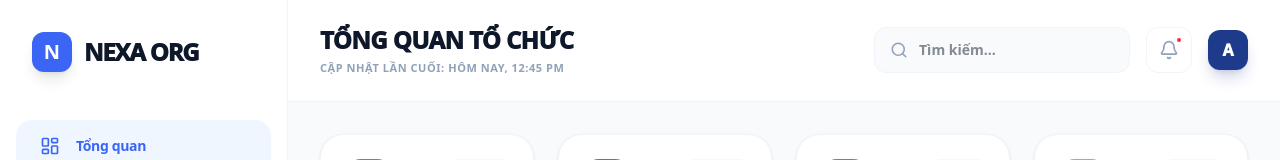
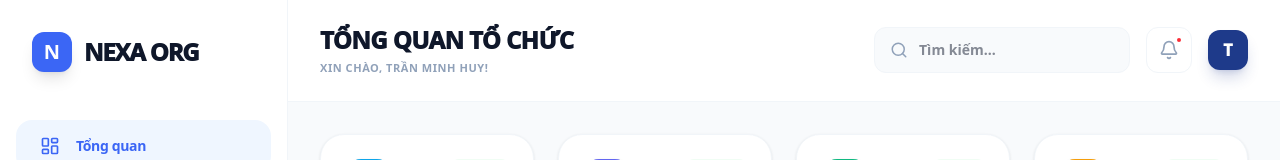
Before and after one commit to minhhuyzzz/NEXA-Platform, a React (Vite) app: page /admin in a window 1280 px wide. Shown: the top 160 px of the page. Built offline with nearby package versions, Linux system fonts and the light colour scheme.

Commit message:
feat: upgrade dashboard with real recharts area chart

```diff
--- a/src/modules/organization/pages/Dashboard.jsx
+++ b/src/modules/organization/pages/Dashboard.jsx
@@ -33,14 +33,14 @@
   const navigate = useNavigate();
   const location = useLocation();
 
-  // Logic chào hỏi (Không ảnh hưởng giao diện)
+  // Logic chào hỏi dựa trên tên bạn
   const savedUser = JSON.parse(localStorage.getItem('nexa_user') || '{}');
-  const adminName = savedUser.fullName || "Admin Nexa";
+  const adminName = savedUser.fullName || "Trần Minh Huy";
 
   return (
     <div className="flex h-screen bg-[#f8fafc] font-sans text-slate-900 overflow-hidden text-left">
 
-      {/* 1. SIDEBAR: Đã thay thế Component OrgSidebar bằng code trực tiếp để fix lỗi Link */}
+      {/* 1. SIDEBAR (Gộp trực tiếp để tránh lỗi file components) */}
       <aside className="w-72 bg-white border-r border-slate-100 flex flex-col h-screen shrink-0">
         <div className="p-8 flex items-center gap-3">
           <div className="w-10 h-10 bg-[#3b66f5] rounded-xl flex items-center justify-center text-white font-black text-xl shadow-lg">N</div>
@@ -48,12 +48,10 @@
         </div>
 
         <nav className="flex-1 px-4 py-4 space-y-2">
-          {/* NÚT TỔNG QUAN (Active) */}
           <button onClick={() => navigate('/admin')} className="w-full flex items-center gap-4 px-6 py-4 rounded-2xl transition-all font-bold text-sm bg-blue-50 text-[#3b66f5]">
             <LayoutDashboard size={20}/> <span className="tracking-tight">Tổng quan</span>
           </button>
 
-          {/* NÚT QUẢN LÝ NHÂN SỰ (Đã gắn Link chuẩn) */}
           <button onClick={() => navigate('/admin/users')} className="w-full flex items-center gap-4 px-6 py-4 rounded-2xl transition-all font-bold text-sm text-slate-400 hover:bg-slate-50">
             <Users size={20}/> <span className="tracking-tight">Quản lý Nhân sự</span>
           </button>
@@ -80,13 +78,13 @@
         </div>
       </aside>
 
-      {/* 2. NỘI DUNG CHÍNH (GIỮ NGUYÊN 100% GIAO DIỆN CỦA BẠN) */}
+      {/* 2. NỘI DUNG CHÍNH (GIAO DIỆN GỐC CỦA BẠN) */}
       <main className="flex-1 flex flex-col h-full overflow-hidden">
 
         <header className="px-8 py-6 border-b border-slate-100 bg-white flex justify-between items-center shrink-0">
           <div>
             <h1 className="text-2xl font-[1000] tracking-tight uppercase text-[#0F172A]">Tổng quan Tổ chức</h1>
-            <p className="text-slate-400 text-[11px] font-bold uppercase tracking-wider mt-1">Cập nhật lần cuối: Hôm nay, 12:45 PM</p>
+            <p className="text-slate-400 text-[11px] font-bold uppercase tracking-wider mt-1">Xin chào, {adminName}!</p>
           </div>
           <div className="flex items-center gap-4">
             <div className="relative hidden md:block">
@@ -97,7 +95,7 @@
               <Bell size={20} />
               <span className="absolute top-2 right-2 w-2 h-2 bg-red-500 rounded-full border-2 border-white"></span>
             </button>
-            <div className="w-10 h-10 rounded-xl bg-[#1e3a8a] flex items-center justify-center text-white font-[1000] shadow-lg shadow-blue-900/20">
+            <div className="w-10 h-10 rounded-xl bg-[#1e3a8a] flex items-center justify-center text-white font-[1000] shadow-lg shadow-blue-900/20 uppercase">
               {adminName.charAt(0)}
             </div>
           </div>
@@ -114,6 +112,7 @@
             </div>
 
             <div className="grid grid-cols-1 lg:grid-cols-3 gap-8">
+
               <div className="lg:col-span-2 bg-white p-6 rounded-[32px] border border-slate-100 shadow-sm">
                 <div className="flex justify-between items-center mb-8">
                   <h3 className="text-sm font-[1000] uppercase tracking-wider text-slate-800">Xu hướng Năng lực Số</h3>
@@ -122,8 +121,9 @@
                   </button>
                 </div>
 
+                {/* SỬA LỖI TRẮNG MÀN HÌNH Ở ĐÂY: Đặt height={300} thay vì 100% */}
                 <div style={{ height: '300px', width: '100%' }}>
-                  <ResponsiveContainer width="100%" height="100%">
+                  <ResponsiveContainer width="100%" height={300}>
                     <AreaChart data={chartData}>
                       <defs>
                         <linearGradient id="colorScore" x1="0" y1="0" x2="0" y2="1">
@@ -142,7 +142,7 @@
               </div>
 
               <div className="bg-white p-6 rounded-[32px] border border-slate-100 shadow-sm">
-                <div className="flex justify-between items-center mb-6">
+                <div className="flex justify-between items-center mb-6 text-left">
                   <h3 className="text-sm font-[1000] uppercase tracking-wider text-slate-800">Top Học viên Xuất sắc</h3>
                   <button className="text-[10px] font-bold text-blue-600 hover:underline">Xem tất cả</button>
                 </div>
@@ -155,7 +155,7 @@
                   <UserRow name="Hoàng Anh E" dept="Sales" score="885" />
                 </div>
 
-                <div className="mt-6 p-4 bg-green-50 rounded-2xl border border-green-100">
+                <div className="mt-6 p-4 bg-green-50 rounded-2xl border border-green-100 text-left">
                   <div className="flex items-center gap-2 mb-1">
                     <Leaf size={14} className="text-green-600" />
                     <span className="text-[10px] font-[1000] text-green-700 uppercase">Mẹo ESG</span>
@@ -174,9 +174,9 @@
   );
 };
 
-/* --- Component con giữ nguyên --- */
+/* --- Sub-Components --- */
 const StatCard = ({ title, value, trend, icon, bg }) => (
-  <div className="bg-white p-6 rounded-[24px] border border-slate-100 shadow-sm hover:shadow-md transition-all group">
+  <div className="bg-white p-6 rounded-[24px] border border-slate-100 shadow-sm hover:shadow-md transition-all group text-left">
     <div className="flex justify-between items-start mb-4">
       <div style={{ backgroundColor: bg }} className="w-12 h-12 rounded-2xl flex items-center justify-center transition-transform group-hover:scale-110 shadow-sm">
         {icon}
@@ -193,7 +193,7 @@
 );
 
 const UserRow = ({ name, dept, score }) => (
-  <div className="flex items-center justify-between p-3 hover:bg-slate-50 rounded-xl transition-colors cursor-pointer border-b border-slate-50 last:border-0">
+  <div className="flex items-center justify-between p-3 hover:bg-slate-50 rounded-xl transition-colors cursor-pointer border-b border-slate-50 last:border-0 text-left">
     <div className="flex items-center gap-3">
       <div className="w-8 h-8 rounded-full bg-blue-100 flex items-center justify-center text-blue-600 font-[1000] text-xs">
         {name.charAt(0)}
```
